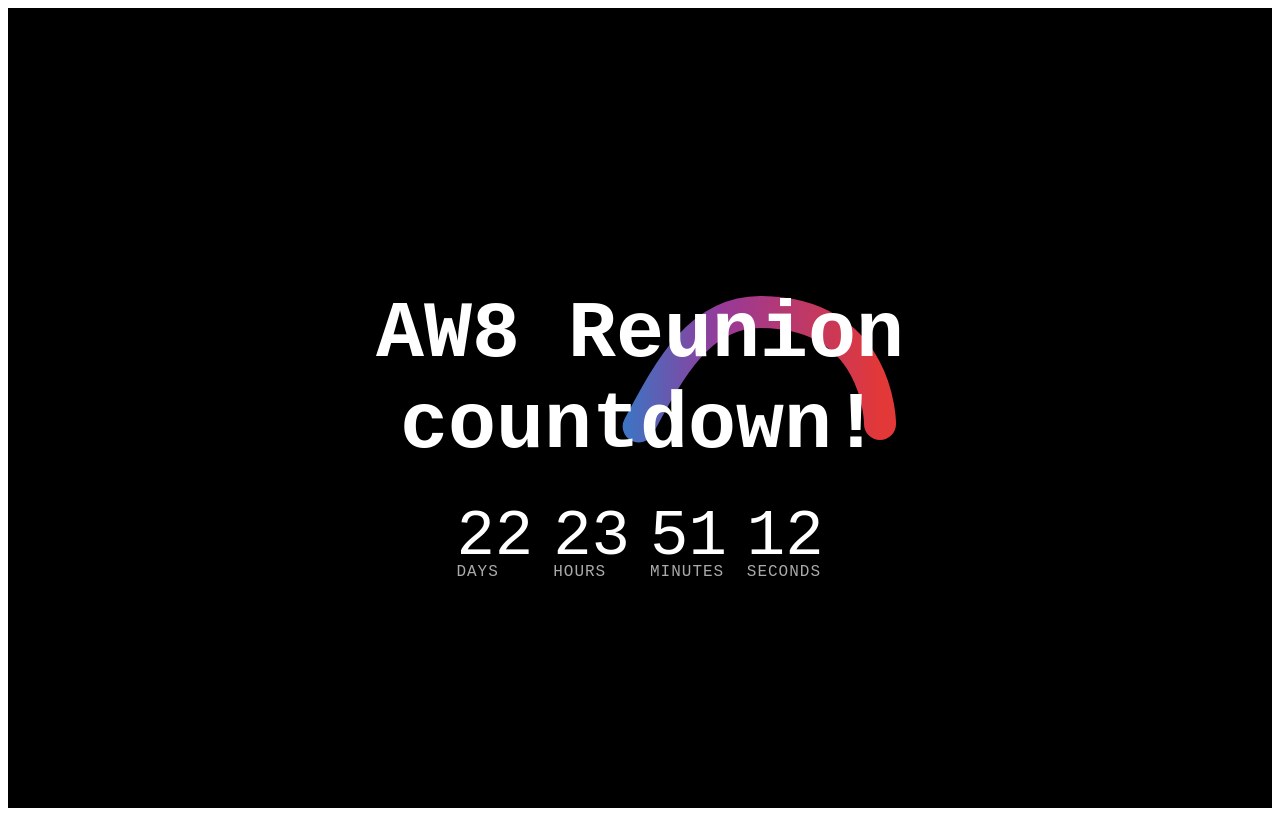
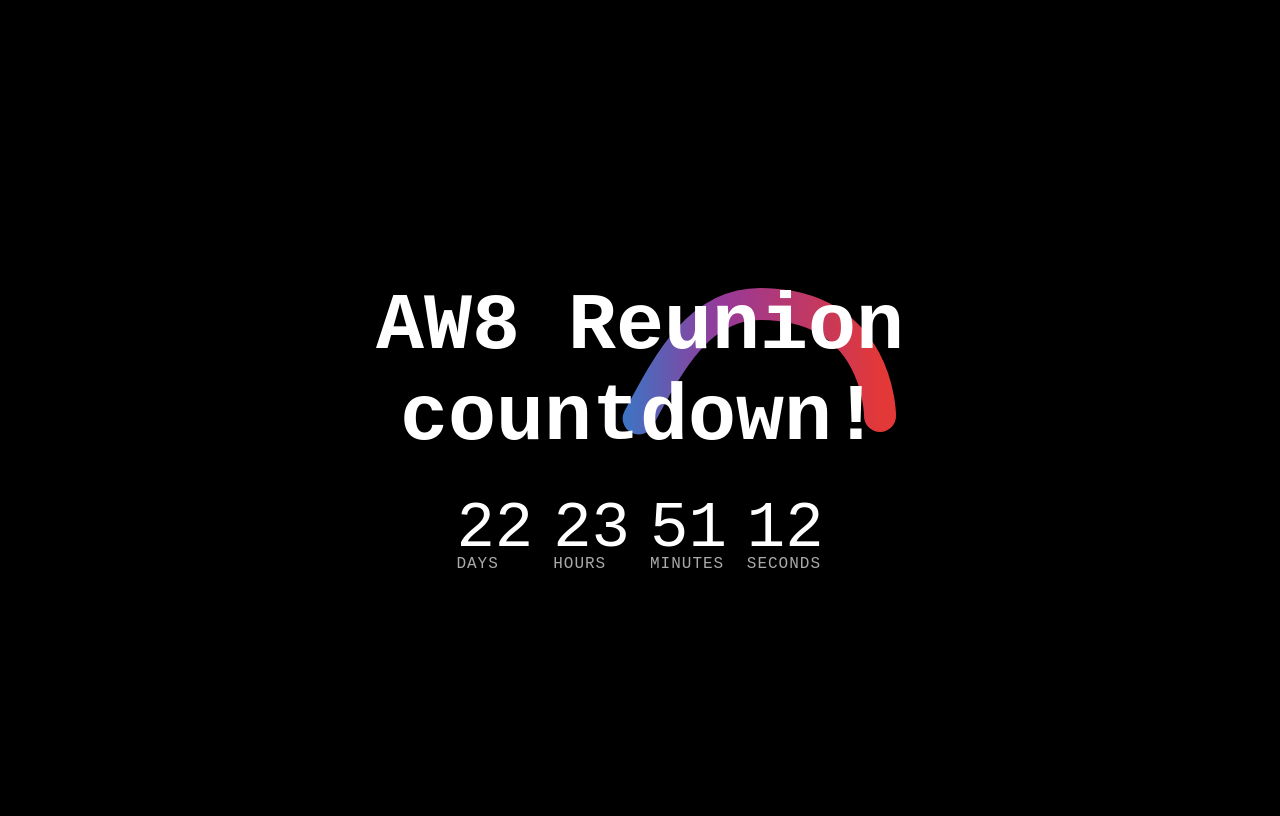
Before and after one commit to marcovandehaar/aw8-countdown, an Angular app: page / in a window 1280 px wide. Built offline with nearby package versions, Linux system fonts and the light colour scheme; what fireworks-js would draw is missing.

Commit message:
remove scroll bar

```diff
--- a/src/styles.scss
+++ b/src/styles.scss
@@ -1 +1,13 @@
-/* You can add global styles to this file, and also import other style files */
+html, body {
+    height: 100%; /* Full height */
+    width: 100%; /* Full width */
+    margin: 0; /* Remove default margin */
+    padding: 0; /* Remove default padding */
+    background-color: black; /* Set background color to black */
+    overflow: hidden; /* Hide the scrollbar if it's not needed */
+  }
+
+  /* Make sure your app component takes full height as well */
+  app-root {
+    height: 100%;
+  }
```
